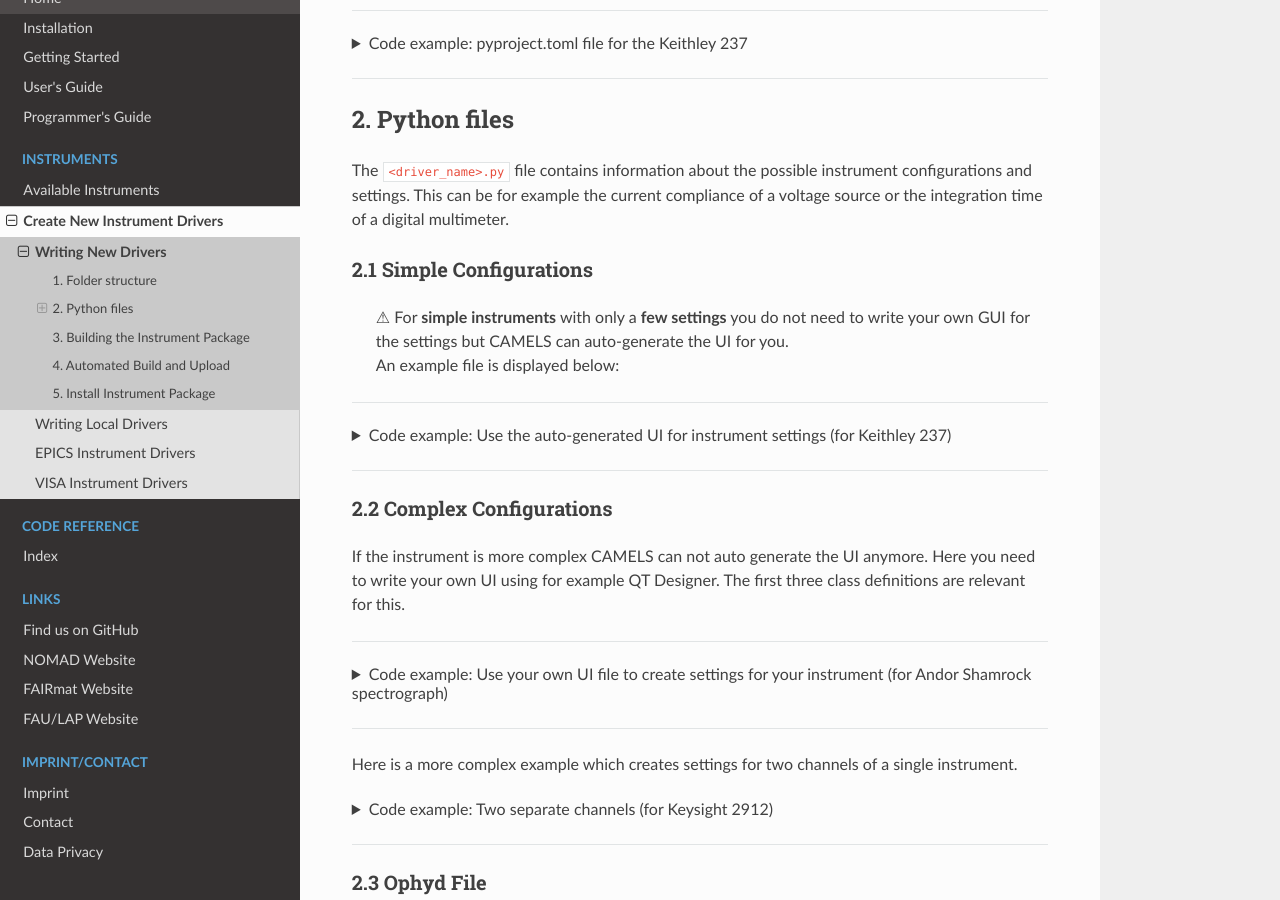
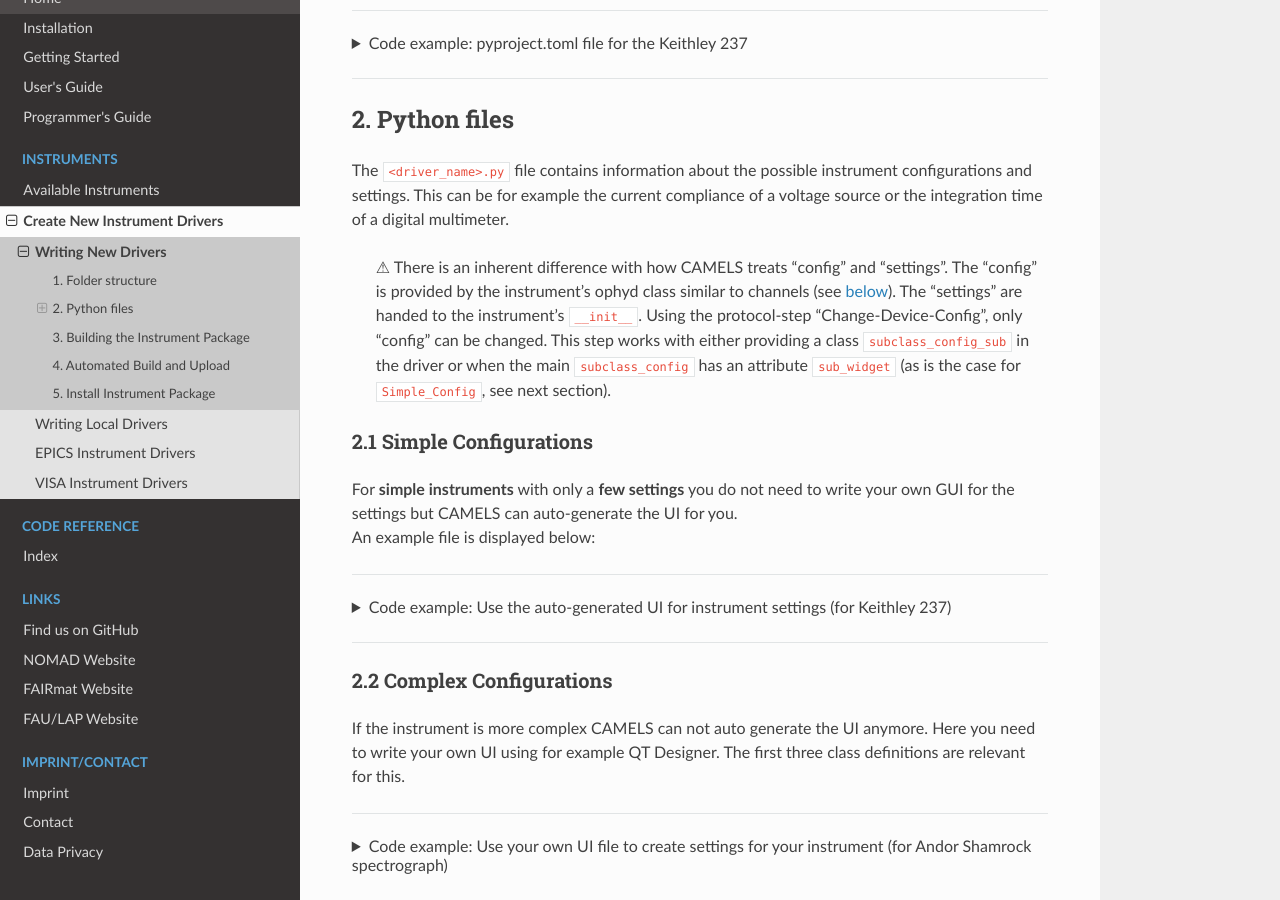
Before and after one commit to FAU-LAP/NOMAD-CAMELS, a Sphinx documentation site: the page built from docs/source/doc/programmers_guide/drivers/writing_drivers.md, in a window 1280 px wide and 900 px high, scrolled down 811 px. Built offline with Sphinx 7.4.7 and the Read the Docs theme 2.0.0, drawn with Linux system fonts in a browser that asks for light colours; pages that are not in the unit, such as notebooks, are missing from menus.

Commit message:
added information about how to treat change-device-config

```diff
--- a/docs/source/doc/programmers_guide/drivers/writing_drivers.md
+++ b/docs/source/doc/programmers_guide/drivers/writing_drivers.md
@@ -61,9 +61,13 @@ dependencies = [
 (python_files)=
 ## 2. Python files
 The `<driver_name>.py` file contains information about the possible instrument configurations and settings. This can be for example the current compliance of a voltage source or the integration time of a digital multimeter.
+
+> &#9888; There is an inherent difference with how CAMELS treats "config" and "settings". The "config" is provided by the instrument's ophyd class similar to channels (see [below](write_ophyd_file)). The "settings" are handed to the instrument's `__init__`. Using the protocol-step "Change-Device-Config", only "config" can be changed. This step works with either providing a class `subclass_config_sub` in the driver or when the main `subclass_config` has an attribute `sub_widget` (as is the case for `Simple_Config`, see next section).
+
+
 ### 2.1 Simple Configurations
-> &#9888; For **simple instruments** with only a **few settings** you do not need to write your own GUI for the settings but CAMELS can auto-generate the UI for you. \
-> An example file is displayed below:
+For **simple instruments** with only a **few settings** you do not need to write your own GUI for the settings but CAMELS can auto-generate the UI for you. \
+An example file is displayed below:
 
 ---
 
@@ -426,7 +430,7 @@ class subclass_config_sub(device_class.Device_Config_Sub, Ui_B2912_channel):
 </details>
 
 ---
-
+(write_ophyd_file)=
 ### 2.3 Ophyd File
 The `<driver_name>_ophyd.py` file should contain a class inheriting from ophyd.Device (or one of its subclasses).
 Each component with `kind='normal'` or `'hinted'` (or unspecified) of the defined device will appear as a channel in CAMELS. Components with `kind='config'` should be managed in the instrument settings in the UI.
```
